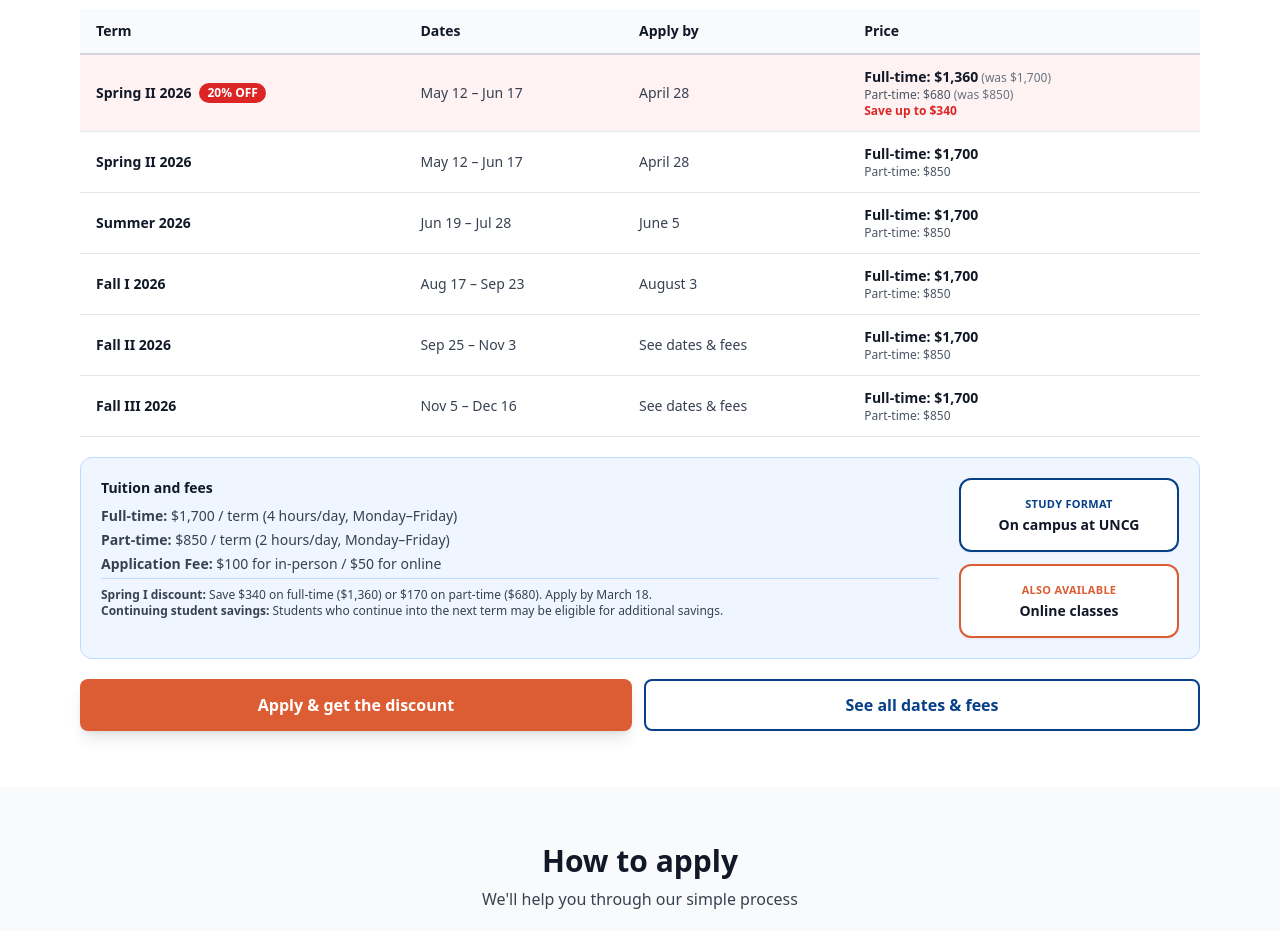
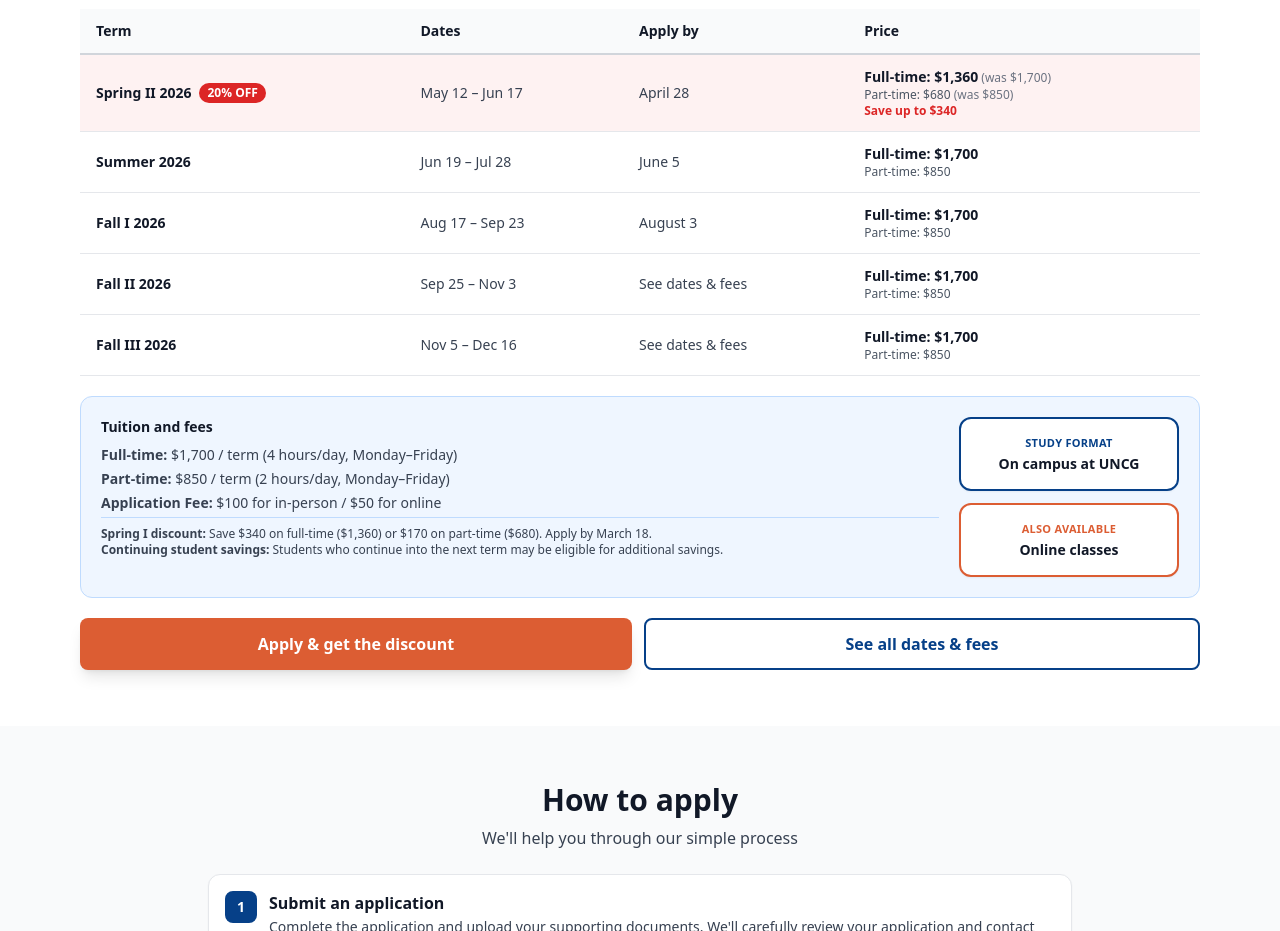
Before and after one commit to Qwixo/Qwixo-apply.INTERLINK.edu-12.3.2026, a React (Vite) app: page /greensboro in a window 1280 px wide. Shown: the part 5860-6791 px from the top of the page. Built offline with nearby package versions, Linux system fonts and the light colour scheme.

Commit message:
Updated GreensboroPage.tsx

```diff
--- a/src/pages/GreensboroPage.tsx
+++ b/src/pages/GreensboroPage.tsx
@@ -619,16 +619,6 @@ function GreensboroPage() {
                   </td>
                 </tr>
 
-                {/* Spring II */}
-                <tr className="border-b border-gray-200">
-                  <td className="px-4 py-3 font-bold text-gray-900">Spring II 2026</td>
-                  <td className="px-4 py-3 text-gray-700">May 12 – Jun 17</td>
-                  <td className="px-4 py-3 text-gray-700">April 28</td>
-                  <td className="px-4 py-3">
-                    <div className="font-bold text-gray-900">Full-time: $1,700</div>
-                    <div className="text-xs text-gray-600">Part-time: $850</div>
-                  </td>
-                </tr>
 
                 {/* Summer */}
                 <tr className="border-b border-gray-200">
```
